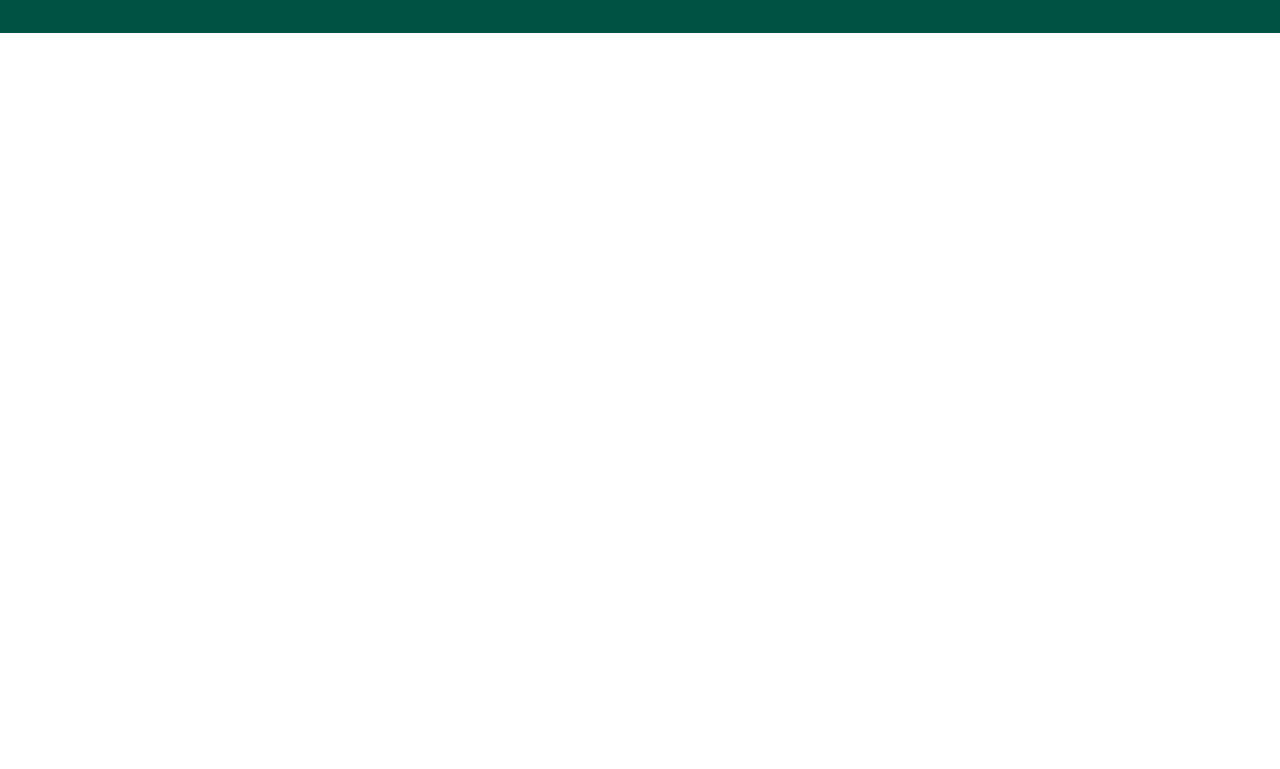
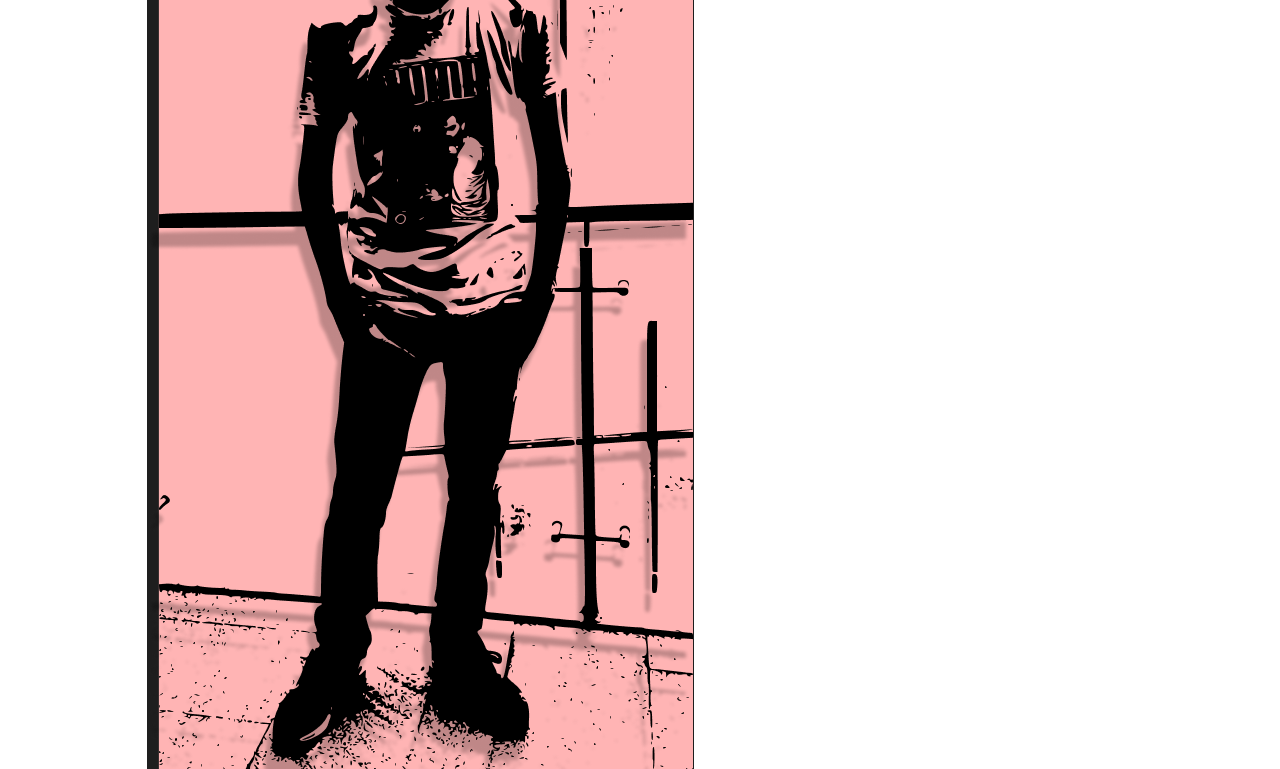
Before and after one commit to ArnabChatterjee20k/JAMStack-blog-starter, an Eleventy site: page src/blog/2022-08-17-code.md in a window 1280 px wide. Shown: the part 443-1212 px from the top of the page. Before the commit the page ends 800 px from the top, so only its background shows below. Built offline with nearby package versions, Linux system fonts and the light colour scheme; Eleventy itself is replaced by a stand-in of ours; files that its build step writes are made by us from their sources.

Commit message:
Update 2022-08-17-code.md

```diff
--- a/src/blog/2022-08-17-code.md
+++ b/src/blog/2022-08-17-code.md
@@ -5,7 +5,7 @@ author: arnab
 date: 2022-08-17T02:24:04.616Z
 tags:
   - post
-image": /assets/blog/image-tracemy-img.png
+image: /assets/blog/image-tracemy-img.png
 imageAlt: code
 ---
 **Hellow world**
```
